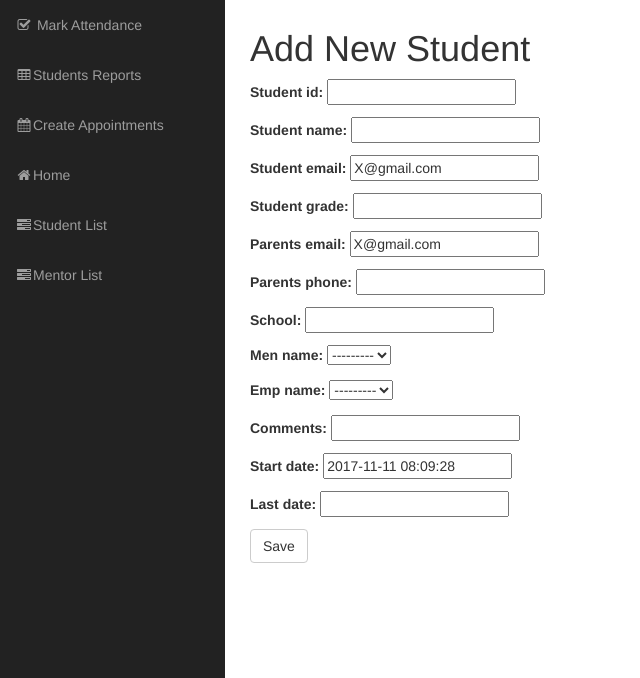
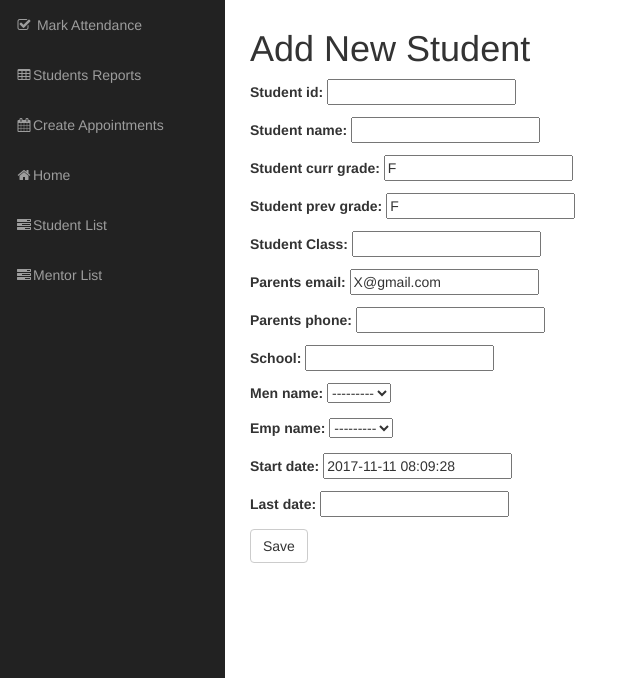
Before and after one commit to SravaniKV/omk-finalsprint, a Django app: page /studentadd/ in a window 1280 px wide. Shown: the part 51-729 px from the top of the page, without its empty margins (0-640 px from the left). Run offline with Django 3.2, Linux system fonts and the light colour scheme; the visitor is signed in with stand-in values (Sample User, id 1); data that the repository does not hold is empty; some libraries are stand-ins or nearby versions.

Commit message:
included additional feilds to students table, and made the logic to populate current students list

```diff
--- a/home/forms.py
+++ b/home/forms.py
@@ -5,20 +5,20 @@ from .models import Employee, Mentor, Student , ClassName
 class EmployeeForm(forms.ModelForm):
     class Meta:
          model = Employee
-         fields = ('Employee_name','Employee_phone','Employee_Address', 'Employee_Id' )
+         fields = ('Employee_Id','Employee_name','Employee_phone','Employee_Address',  )
 
 
 
 class MentorForm(forms.ModelForm):
     class Meta:
          model = Mentor
-         fields = ('Mentor_name','Mentor_phone','Mentor_Address' ,'Mentor_Gender' ,'Mentor_Id','begining_date','ending_date',)
+         fields = ('Mentor_Id','Mentor_name','Mentor_phone','Mentor_Address' ,'Mentor_Gender' ,'begining_date','ending_date','Mentor_email',)
 
 class StudentForm(forms.ModelForm):
     class Meta:
          model = Student
-         fields = ('Student_id','Student_name','Student_email','Student_grade',
-                   'Parents_email','Parents_phone','School','Men_name','Emp_name','Comments','start_date','last_date',)
+         fields =('Student_id','Student_name','Student_curr_grade','Student_prev_grade','Student_Class',
+                   'Parents_email','Parents_phone','School','Men_name','Emp_name','start_date','last_date',)
 
 class UserForm(forms.ModelForm):
     password = forms.CharField(widget=forms.PasswordInput)
--- a/home/models.py
+++ b/home/models.py
@@ -9,26 +9,27 @@ from django.utils import timezone
 regex=r'[0-9]'
 
 class Employee(models.Model):
+    Employee_Id = models.CharField(max_length=10)
     Employee_name = models.CharField(max_length=50)
     Employee_phone = models.CharField(max_length=10, validators=[MinLengthValidator(10), RegexValidator(regex)],
                                       help_text="Phone Number should be 10 digits")
     Employee_email = models.EmailField(max_length=200)
     Employee_Address= models.CharField(max_length=200)
-    Employee_Id= models.CharField(max_length=10)
+
 
     def __str__(self):
       return str(self.Employee_name)
 
 
 class Mentor(models.Model):
-    Mentor_email = models.EmailField(max_length=49, default='X@gmail.com')
+    Mentor_Id = models.CharField(max_length=10)
     Mentor_name = models.CharField(max_length=49)
     Mentor_phone = models.CharField(max_length=10, validators=[MinLengthValidator(10), RegexValidator(regex)],
                                     help_text="Phone Number should be 10 digits")
+    Mentor_email = models.EmailField(max_length=49, default='X@gmail.com')
     Mentor_Address=models.CharField(max_length=200)
     Mentor_Gender=models.CharField(max_length=10, default ='X' ,help_text="Enter F or M")
-    Mentor_Id=models.CharField(max_length=10)
-#    student_count = models.IntegerField(max_digits=10) (we should do the hardcode in later sprint)
+    #    student_count = models.IntegerField(max_digits=10) (we should do the hardcode in later sprint)
     begining_date = models.DateField(default=timezone.now)
     ending_date = models.DateField(blank=True, null=True)
 
@@ -46,8 +47,9 @@ class Mentor(models.Model):
 class Student(models.Model):
      Student_id= models.CharField(max_length=15)
      Student_name=models.CharField(max_length=49)
-     Student_email = models.EmailField(max_length=25, default='X@gmail.com')
-     Student_grade = models.CharField(max_length=10)
+     Student_curr_grade = models.CharField(max_length=10, default='F')
+     Student_prev_grade = models.CharField(max_length=10, default='F')
+     Student_Class = models.CharField(max_length=10)
      Parents_email = models.EmailField(max_length=200, default='X@gmail.com')
      Parents_phone = models.CharField(validators=[MinLengthValidator(10), RegexValidator(regex)], max_length=10)
      School= models.CharField(max_length=49)
--- a/home/templates/home/empstudentsreports.html
+++ b/home/templates/home/empstudentsreports.html
@@ -1,5 +1,4 @@
 {% extends 'home/empindex.html' %}
-{% extends 'home/index.html' %}
 {% block content %}
     <div class="row">
         <h2 style="padding-left: 15Px">Students Report Information</h2>
@@ -18,7 +17,6 @@
             <tbody>
 
             {% for students in students %}
-
                 <tr>
                     <td>{{ students.Student_id }}</td>
                     <td>{{ students.Student_name }}</td>
@@ -27,10 +25,7 @@
                     <td>{{ students.Student_current_grade }}</td>
                     <td>{{ students.Comments }}</td>
                 </tr>
-
             {% endfor %}
-
-
             </tbody>
         </table>
         </div>
--- a/home/templates/home/studentlist.html
+++ b/home/templates/home/studentlist.html
@@ -11,11 +11,14 @@
                 <th>Parents Email</th>
                 <th>Parents Phone</th>
                 <th>School</th>
+                <th>Mentor Name</th>
                 <th colspan="3">Actions</th>
             </tr>
             </thead>
             <tbody>
+            {% now 'Y-m-d' as currt_date %}
             {% for students in students %}
+                {% if students.last_date|date:"Y-m-d" >= currt_date or students.last_date == NULL %}
                 <tr>
                     <td>{{ students.Student_id }}</td>
                     <td>{{ students.Student_name }}</td>
@@ -26,6 +29,7 @@
                     <td><a href="{% url 'home:studentsarchive' %}" class="btn btn-danger">Archive</a>
                     </td>
                 </tr>
+                {% endif %}
             {% endfor %}
             </tbody>
         </table>
--- a/home/templates/home/studentsreports.html
+++ b/home/templates/home/studentsreports.html
@@ -1,4 +1,3 @@
-{% extends 'home/index.html' %}
 {% extends 'home/index.html' %}
 {% block content %}
     <div class="row">
@@ -17,9 +16,7 @@
             </tr>
             </thead>
             <tbody>
-
             {% for students in students %}
-
                 <tr>
                     <td>{{ students.Student_id }}</td>
                     <td>{{ students.Student_name }}</td>
@@ -29,10 +26,7 @@
                     <td>{{ students.Comments }}</td>
                     <td><a href="{% url 'home:' pk=students.pk%}" class="btn btn-warning">Edit</a>
                 </tr>
-
             {% endfor %}
-
-
             </tbody>
         </table>
         </div>
--- a/home/urls.py
+++ b/home/urls.py
@@ -19,7 +19,7 @@ urlpatterns = [
     url(r'^emphome/$', views.emphome, name='emphome'),
     url(r'^mentorhome/$', views.mentorhome, name='mentorhome'),
     url(r'^markattendance/$', views.markattendance, name='markattendance'),
-    url(r'^studentsreports/$', views.studentsreports, name='studentsreports'),
+    url(r'^studentsreports/$', views.Student_Report, name='studentsreports'),
     url(r'^createappointments/$', views.createappointments, name='createappointments'),
     url(r'^mentortask/$', views.mentortask, name='mentortask'),
     url(r'^empmarkattendance/$', views.empmarkattendance, name='empmarkattendance'),
--- a/home/views.py
+++ b/home/views.py
@@ -194,6 +194,11 @@ def Student_list(request):
     return render(request, 'home/studentlist.html',
     {'students': students})
 
+def Student_Report(request):
+    students = Student.objects.filter(start_date__lte=timezone.now())
+    return render(request, 'home/studentsreports.html',
+    {'students': students})
+
 
 def studentedit(request,pk):
    student = get_object_or_404(Student,pk=pk)
```
Also changed, not shown: home/admin.py (+5 -6 lines), home/migrations/0007_auto_20171113_2004.py (added).
